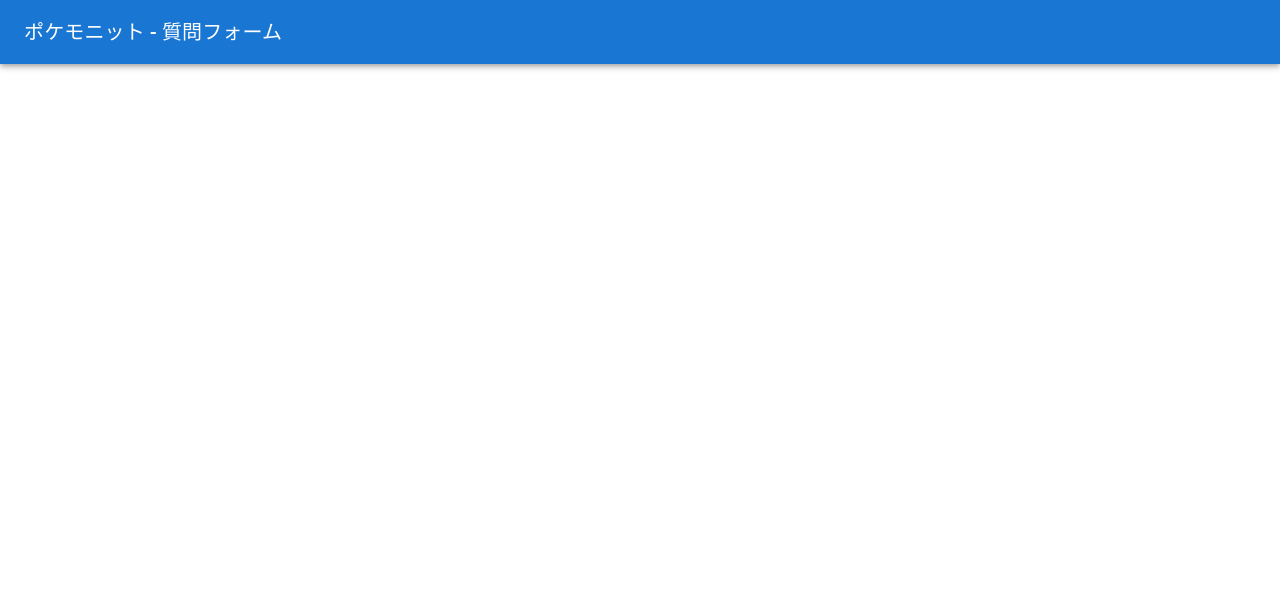
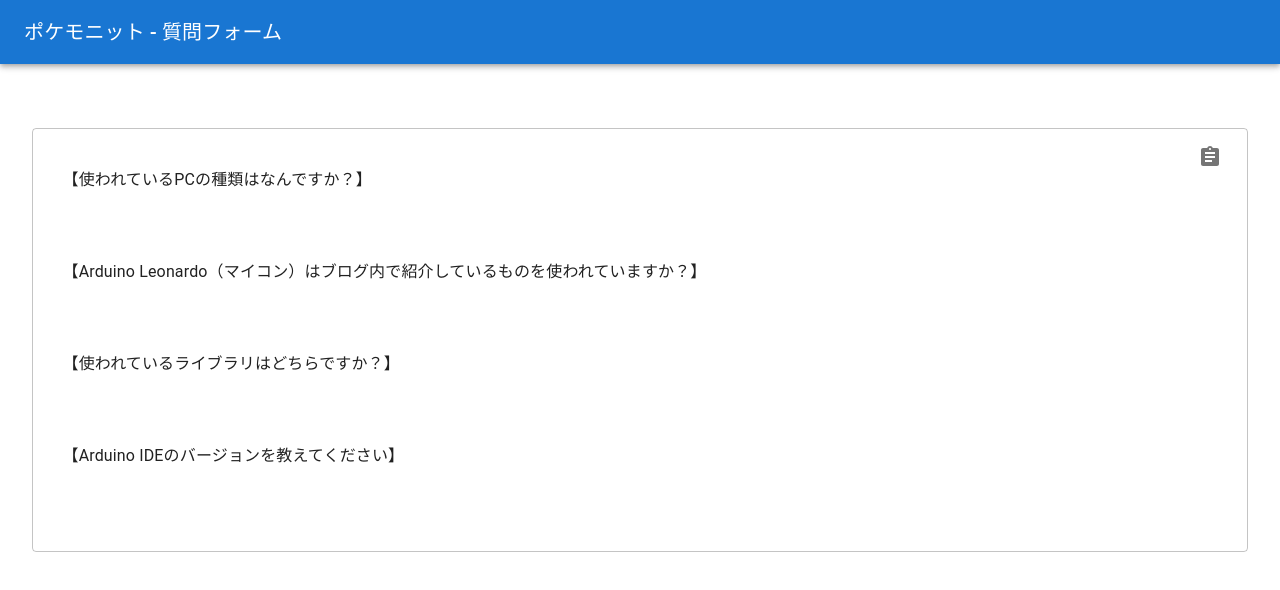
Before and after one commit to lefmarna/contact.pokemonit, a Next.js app: page /result in a window 1280 px wide. Shown: the top 590 px of the page. Built offline with nearby package versions, Linux system fonts and the light colour scheme.

Commit message:
feat: コピペ用のページを作成

```diff
--- a/pages/result/index.tsx
+++ b/pages/result/index.tsx
@@ -1,18 +1,88 @@
+import { IconButton, InputAdornment, OutlinedInput, TextField, Tooltip } from '@mui/material'
 import type { NextPage } from 'next'
 import { useRecoilValue } from 'recoil'
-import { computerState, computerTextFieldValueState, miconState } from '../../src/store/setupState'
+import { COMPUTER_TITLE, LIBRARY_TITLE, MICON_TITLE, WHERE_STOP_TITLE } from '../../constants/setup'
+import AssignmentIcon from '@mui/icons-material/Assignment'
+import {
+  arduinoState,
+  computerState,
+  computerTextFieldValueState,
+  libraryState,
+  miconState,
+} from '../../src/store/setupState'
 import styles from '../../styles/Home.module.css'
+import { useState } from 'react'
 
 const Result: NextPage = () => {
   const computerValue = useRecoilValue(computerState)
   const computerTextFieldValue = useRecoilValue(computerTextFieldValueState)
   const miconValue = useRecoilValue(miconState)
+  const libraryValue = useRecoilValue(libraryState)
+  const arduinoValue = useRecoilValue(arduinoState)
+
+  const writeToClipboard = (clipText: string): void => {
+    navigator.clipboard.writeText(clipText).catch((e) => {
+      console.error(e)
+    })
+  }
+
+  const computerResult = computerValue !== 'other' ? computerValue : computerTextFieldValue
+
+  const resultMessage = `
+    【${COMPUTER_TITLE}】
+    ${computerResult}
+    \n
+    【${MICON_TITLE}】
+    ${miconValue}
+    \n
+    【${LIBRARY_TITLE}】
+    ${libraryValue}
+    \n
+    【Arduino IDEのバージョンを教えてください】
+    ${arduinoValue}\n
+  `
+
+  const [openTip, setOpenTip] = useState(false)
+
+  const handleCloseTip = (): void => {
+    setOpenTip(false)
+  }
+
+  const handleClickButton = (): void => {
+    setOpenTip(true)
+    writeToClipboard(resultMessage)
+  }
+
   return (
     <div className={styles.container}>
       <main className={styles.main}>
-        <p>{computerValue}</p>
-        <p>{computerTextFieldValue}</p>
-        <p>{miconValue}</p>
+        <OutlinedInput
+          type='text'
+          value={resultMessage}
+          multiline
+          fullWidth
+          readOnly
+          endAdornment={
+            <Tooltip
+              arrow
+              open={openTip}
+              onClose={handleCloseTip}
+              disableHoverListener
+              placement='top'
+              title='コピーしました'
+            >
+              <IconButton
+                onClick={handleClickButton}
+                edge='start'
+                sx={{ mx: 'auto', mb: 'auto', py: 0 }}
+                size='large'
+                disabled={resultMessage === ''}
+              >
+                <AssignmentIcon />
+              </IconButton>
+            </Tooltip>
+          }
+        />
       </main>
     </div>
   )
```
